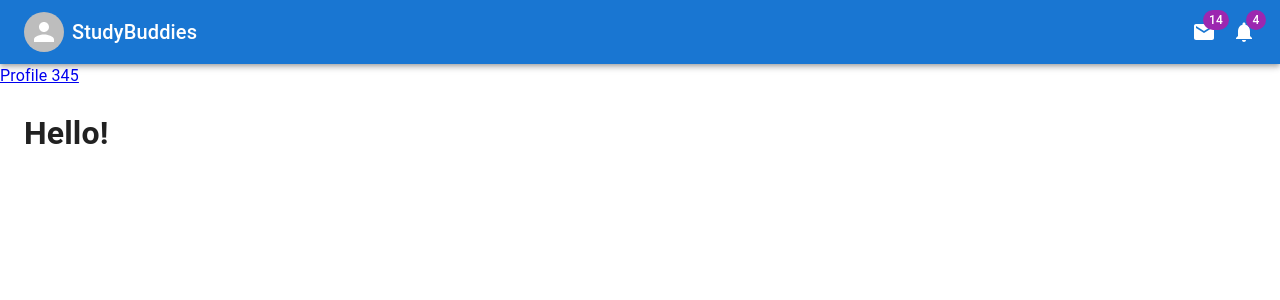
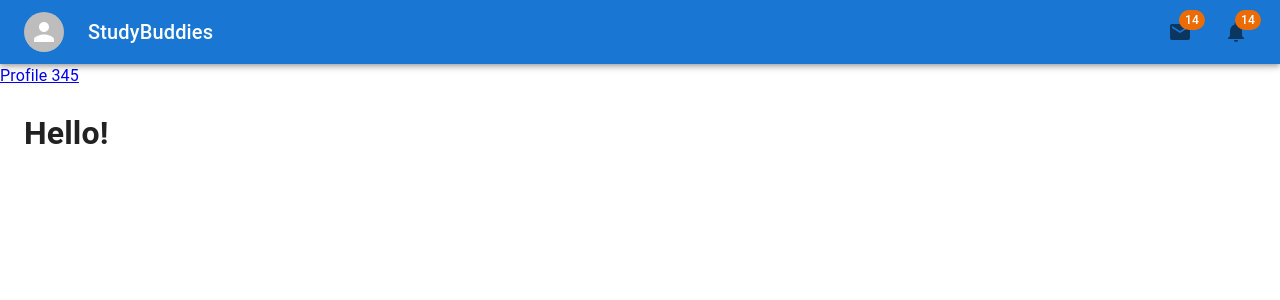
Before and after one commit to rcoppy/studybuddy-react, a React (Create React App) app: page / in a window 1280 px wide. Shown: the top 300 px of the page. Built offline with nearby package versions, Linux system fonts and the light colour scheme.

Commit message:
appbar button fixes

```diff
--- a/src/AppBar.js
+++ b/src/AppBar.js
@@ -15,6 +15,7 @@ import Badge from '@mui/material/Badge';
 import MailIcon from '@mui/icons-material/Mail';
 import Stack from '@mui/material/Stack';
 import NotificationsIcon from '@mui/icons-material/Notifications';
+import { Link } from 'react-router-dom';
 
 function AppBar() {
     return (
@@ -22,19 +23,30 @@ function AppBar() {
             <Container maxWidth="xl">
                 <Toolbar disableGutters sx={{ display: 'flex', justifyContent: 'space-between' }}>
                     <Stack direction="row" spacing={1} sx={{ display: 'flex', justifyContent: 'start', alignItems: 'center' }}>
-                        <Avatar sx={{ mr: 2 }} />
+                        <Link to="/profile/me">
+                            <Avatar sx={{ mr: 2 }} />
+                        </Link>
                         <Typography variant="h6">
                             StudyBuddies
                         </Typography>
                     </Stack>
 
-                    <Stack direction="row" spacing={2}>
-                        <Badge badgeContent={14} color="secondary">
-                            <MailIcon color="primary[50]" />
-                        </Badge>
-                        <Badge badgeContent={4} color="secondary">
-                            <NotificationsIcon color="primary[50]" />
-                        </Badge>
+                    <Stack direction="row" spacing={2} sx={{ display: 'flex', justifyContent: 'end', alignItems: 'center' }}>
+                        <Link to="/messages">
+                            <IconButton aria-label="see messages" component="label">
+                                <Badge badgeContent={14} color="warning">
+                                    <MailIcon color="primary[50]" />
+                                </Badge>
+                            </IconButton>
+                        </Link>
+
+                        <Link to="/invites">
+                            <IconButton aria-label="see invites" component="label">
+                                <Badge badgeContent={14} color="warning">
+                                    <NotificationsIcon color="primary[50]" />
+                                </Badge>
+                            </IconButton>
+                        </Link>
                     </Stack>
                 </Toolbar>
             </Container>
```
